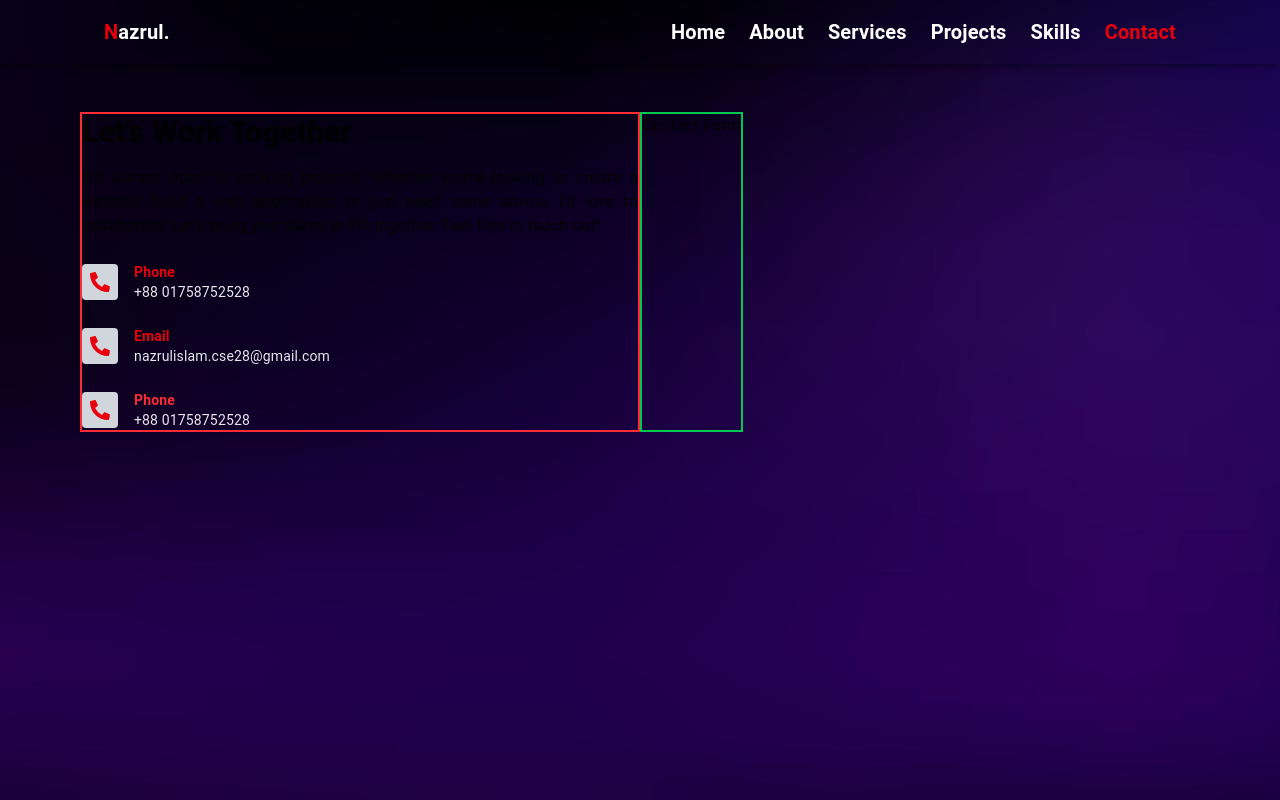
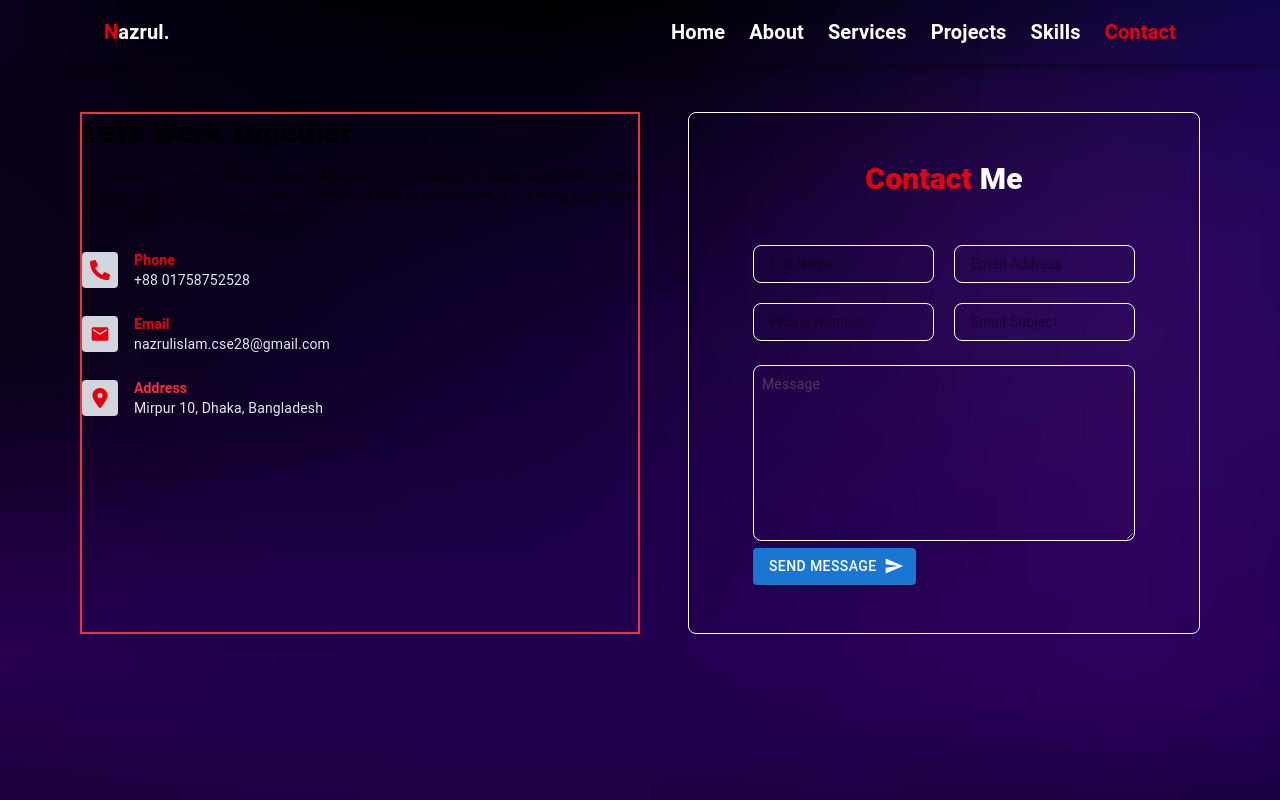
Before and after one commit to Nazrul144/nazrul-portfolio, a Next.js app: page /contact in a window 1280 px wide. Built offline with nearby package versions, Linux system fonts and the light colour scheme.

Commit message:
Contact functionality added

```diff
--- a/src/components/homePage/Contact.jsx
+++ b/src/components/homePage/Contact.jsx
@@ -1,13 +1,17 @@
 import React from "react";
-import { FaPhone, FaPhoneAlt, FaPhoneSquareAlt } from "react-icons/fa";
+import { FaPhoneAlt } from "react-icons/fa";
+import { MdEmail } from "react-icons/md";
+import { FaLocationDot } from "react-icons/fa6";
+import { Button } from "@mui/material";
+import SendIcon from '@mui/icons-material/Send';
 
 const Contact = () => {
   return (
     <div className="px-4 lg:px-20">
-      <div className="lg:flex">
+      <div className="lg:flex gap-12">
         <div className="lg:max-w-[50%] border-2 border-red-500">
           <h1 className=" text-2xl lg:text-3xl font-extrabold mb-4">Let's Work Together</h1>
-          <p className="text-justify">
+          <p className="text-justify text-sm">
             I'm always open to exciting projects! Whether you're looking to create a website, build a web application, or just
             need some advice, I'd love to collaborate. Let's bring your ideas to life together. Feel free to reach out!
           </p>
@@ -23,7 +27,7 @@ const Contact = () => {
 
           <div className="flex items-center gap-4 mt-6">
             <div>
-              <FaPhoneAlt className="text-4xl text-red-600 p-2 bg-gray-300 rounded-sm " />
+              <MdEmail className="text-4xl text-red-600 p-2 bg-gray-300 rounded-sm " />
             </div>
             <div>
               <p className="text-sm font-semibold text-red-600">Email</p>
@@ -33,15 +37,67 @@ const Contact = () => {
 
           <div className="flex items-center gap-4 mt-6">
             <div>
-              <FaPhoneAlt className="text-4xl text-red-600 p-2 bg-gray-300 rounded-sm " />
+              <FaLocationDot className="text-4xl text-red-600 p-2 bg-gray-300 rounded-sm " />
             </div>
             <div>
-              <p className="text-sm font-semibold text-red-500">Phone</p>
-              <p className="text-sm text-gray-200">+88 01758752528</p>
+              <p className="text-sm font-semibold text-red-500">Address</p>
+              <p className="text-sm text-gray-200">Mirpur 10, Dhaka, Bangladesh</p>
             </div>
           </div>
         </div>
-        <div className="lg:max-w-[50%] border-2 border-green-500">Contact Form</div>
+
+        <div className="lg:max-w-[50%] border-[1px] border-white shadow-4xl  rounded-lg">
+          <h1 className="text-center font-extrabold text-white text-3xl mt-12">
+            <span className="text-red-600">Contact</span> Me
+          </h1>
+          {/*Contact Form*/}
+          <div>
+            {/* Form*/}
+            <div className="bg-transparent  my-12 rounded-lg lg:px-16 ">
+              <form>
+                <div className="grid grid-cols-2 gap-5 w-full">
+                  <input
+                    className="px-4 py-2 rounded-lg outline-none border-[1px] border-white shadow-4xl text-sm"
+                    name="user_name"
+                    type="text"
+                    placeholder="Full Name"
+                  />
+
+                  <input
+                    className="px-4 py-2 rounded-lg border-[1px] border-white shadow-4xl text-sm"
+                    name="from_email"
+                    type="text"
+                    placeholder="Email Address"
+                    required
+                  />
+                  <input
+                    className="px-4 py-2 rounded-lg border-[1px] border-white shadow-4xl text-sm"
+                    name="from_email"
+                    type="text"
+                    placeholder="Phone Number"
+                    required
+                  />
+                  <input
+                    className="px-4 py-2 rounded-lg border-[1px] border-white shadow-4xl text-sm "
+                    name="from_email"
+                    type="text"
+                    placeholder="Email Subject"
+                  />
+                </div>
+                <textarea
+                  className="w-full rounded-lg mt-6 text-stone-500 pl-2 pt-2 h-44 border-[1px] border-white shadow-4xl text-sm"
+                  required
+                  name="message"
+                  id=""
+                  placeholder="Message"
+                ></textarea>
+                <Button type="submit" variant="contained" endIcon={<SendIcon />}>
+                  Send Message
+                </Button>
+              </form>
+            </div>
+          </div>
+        </div>
       </div>
     </div>
   );
```
